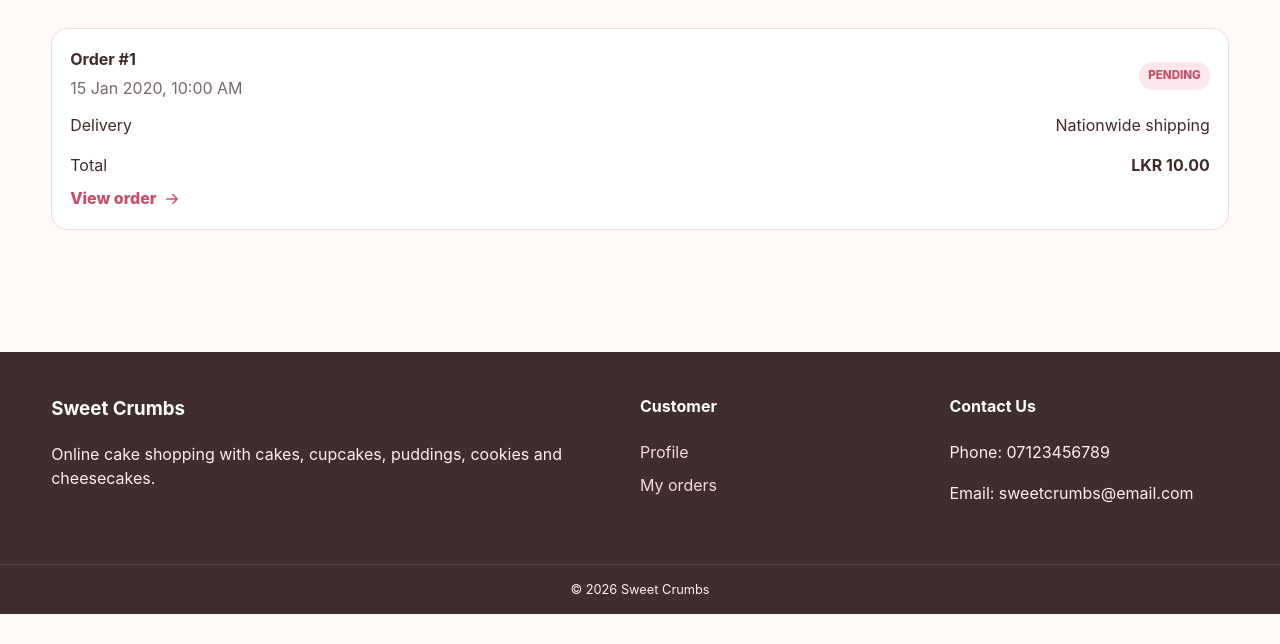
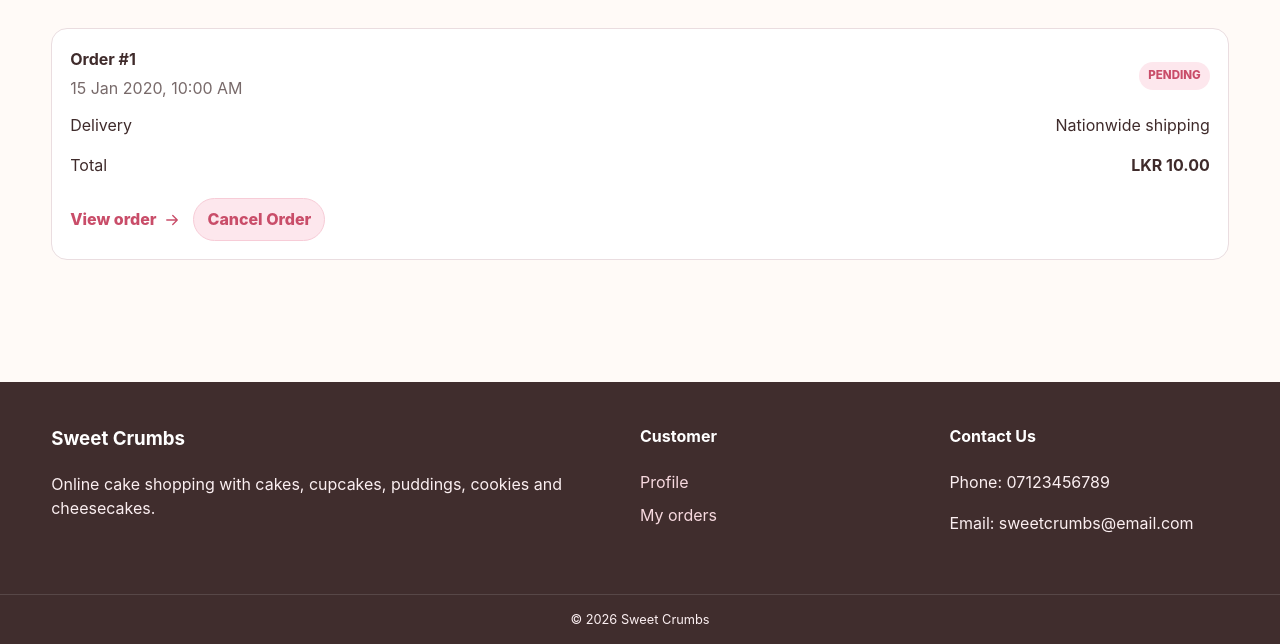
Before and after one commit to KawyaSudasinghe/sweet-crumbs-cake-shop, a PHP site: page /cake_shop_project/orders/orders.php in a window 1280 px wide. Shown: the part 219-863 px from the top of the page. Before the commit the page ends 833 px from the top, so only its background shows below. Run offline with PHP 8.4, Linux system fonts and the light colour scheme; the visitor is signed in with stand-in values (Sample User, id 1); tables that the repository leaves empty hold one stand-in row (values such as "Sample post").

Commit message:
updating orders file in order

```diff
--- a/orders/orders.php
+++ b/orders/orders.php
@@ -1,13 +1,244 @@
 <?php
+
 require_once __DIR__ . '/../includes/auth.php';
-$user=require_login();
-$stmt=db()->prepare('SELECT * FROM `order` WHERE user_id=? ORDER BY placed_at DESC');
-$stmt->execute([$user['user_id']]);
-$orders=$stmt->fetchAll();
-$page_title='My orders';
-require __DIR__.'/../includes/header.php';
 
-?><div class="container section"><div class="section-head"><div><span class="eyebrow">Orders</span><h2>My orders</h2></div></div><?php if(!$orders): ?><div class="empty"><h3>No orders yet</h3><a class="btn" href="<?=e(app_url('catalog/products.php'))?>">Start shopping</a></div><?php else: foreach($orders as $o): ?><div class="order-card"><div class="order-head"><div><strong>Order #<?=e((string)$o['order_id'])?></strong><p class="muted" style="margin:4px 0"><?=e(date('d M Y, h:i A',strtotime($o['placed_at'])))?></p></div><span class="status"><?=e($o['status'])?></span></div><div class="summary-row"><span>Delivery</span><span><?=e($o['delivery_type']==='local_pickup'?'Local pickup':'Nationwide shipping')?></span></div><div class="summary-row"><span>Total</span><strong><?=e(money((float)$o['total_amount']))?></strong></div><a class="back-link" href="<?=e(app_url('orders/order.php?id='.$o['order_id']))?>">View order <?=icon('arrow',18)?></a></div><?php endforeach;
- endif;
- ?></div><?php require __DIR__.'/../includes/footer.php';
- ?>
+$user = require_login();
+
+$pdo = db();
+
+
+/*
+|--------------------------------------------------------------------------
+| Get customer's orders
+|--------------------------------------------------------------------------
+*/
+
+$stmt = $pdo->prepare(
+    'SELECT *
+     FROM `order`
+     WHERE user_id = ?
+     ORDER BY placed_at DESC'
+);
+
+$stmt->execute([
+    $user['user_id']
+]);
+
+$orders = $stmt->fetchAll();
+
+
+$page_title = 'My orders';
+
+require __DIR__ . '/../includes/header.php';
+
+?>
+
+<div class="container section">
+
+    <div class="section-head">
+
+        <div>
+
+            <span class="eyebrow">
+                Orders
+            </span>
+
+            <h2>
+                My orders
+            </h2>
+
+        </div>
+
+    </div>
+
+
+    <?php if (!$orders): ?>
+
+        <div class="empty">
+
+            <h3>
+                No orders yet
+            </h3>
+
+            <a
+                class="btn"
+                href="<?= e(
+                            app_url(
+                                'catalog/products.php'
+                            )
+                        ) ?>">
+                Start shopping
+            </a>
+
+        </div>
+
+
+    <?php else: ?>
+
+
+        <?php foreach ($orders as $o): ?>
+
+            <div class="order-card">
+
+                <!-- =====================================================
+                     ORDER HEADER
+                ====================================================== -->
+
+                <div class="order-head">
+
+                    <div>
+
+                        <strong>
+                            Order #<?= e(
+                                        (string)$o['order_id']
+                                    ) ?>
+                        </strong>
+
+                        <p
+                            class="muted"
+                            style="margin:4px 0">
+
+                            <?= e(
+                                date(
+                                    'd M Y, h:i A',
+                                    strtotime(
+                                        $o['placed_at']
+                                    )
+                                )
+                            ) ?>
+
+                        </p>
+
+                    </div>
+
+
+                    <span
+                        class="status status-<?= e(
+                                                    $o['status']
+                                                ) ?>">
+                        <?= e($o['status']) ?>
+                    </span>
+
+                </div>
+
+
+                <!-- =====================================================
+                     DELIVERY
+                ====================================================== -->
+
+                <div class="summary-row">
+
+                    <span>
+                        Delivery
+                    </span>
+
+                    <span>
+
+                        <?= e(
+                            $o['delivery_type'] === 'local_pickup'
+                                ? 'Local pickup'
+                                : 'Nationwide shipping'
+                        ) ?>
+
+                    </span>
+
+                </div>
+
+
+                <!-- =====================================================
+                     TOTAL
+                ====================================================== -->
+
+                <div class="summary-row">
+
+                    <span>
+                        Total
+                    </span>
+
+                    <strong>
+                        <?= e(
+                            money(
+                                (float)$o['total_amount']
+                            )
+                        ) ?>
+                    </strong>
+
+                </div>
+
+
+                <!-- =====================================================
+                     ACTIONS
+                ====================================================== -->
+
+                <div
+                    style="
+                        display:flex;
+                        gap:12px;
+                        align-items:center;
+                        flex-wrap:wrap;
+                        margin-top:12px;
+                    ">
+
+                    <a
+                        class="back-link"
+                        href="<?= e(
+                                    app_url(
+                                        'orders/order.php?id=' .
+                                            $o['order_id']
+                                    )
+                                ) ?>">
+                        View order
+                        <?= icon('arrow', 18) ?>
+                    </a>
+
+
+                    <?php if ($o['status'] === 'pending'): ?>
+
+                        <form
+                            method="post"
+                            action="<?= e(
+                                        app_url(
+                                            'orders/cancel_order.php'
+                                        )
+                                    ) ?>"
+                            data-confirm="Are you sure you want to cancel this order?">
+
+                            <input
+                                type="hidden"
+                                name="csrf"
+                                value="<?= e(
+                                            csrf_token()
+                                        ) ?>">
+
+                            <input
+                                type="hidden"
+                                name="order_id"
+                                value="<?= e(
+                                            (string)$o['order_id']
+                                        ) ?>">
+
+                            <button
+                                type="submit"
+                                class="btn btn-secondary btn-small">
+                                Cancel Order
+                            </button>
+
+                        </form>
+
+                    <?php endif; ?>
+
+                </div>
+
+            </div>
+
+        <?php endforeach; ?>
+
+    <?php endif; ?>
+
+</div>
+
+<?php
+
+require __DIR__ . '/../includes/footer.php';
+
+?>
```
